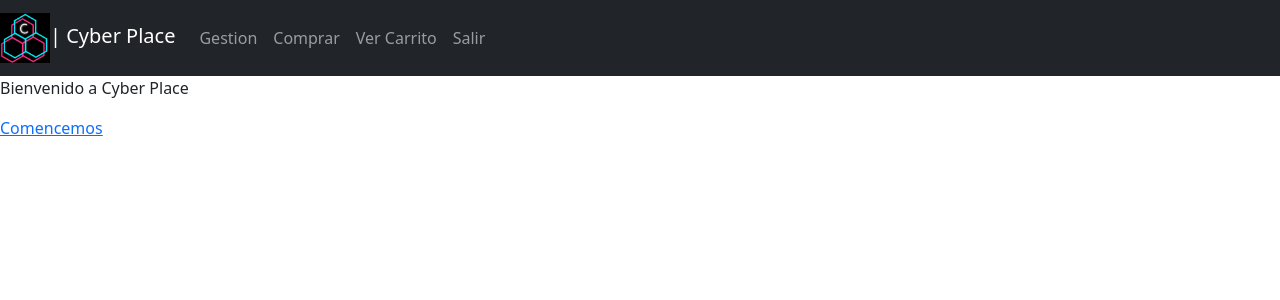
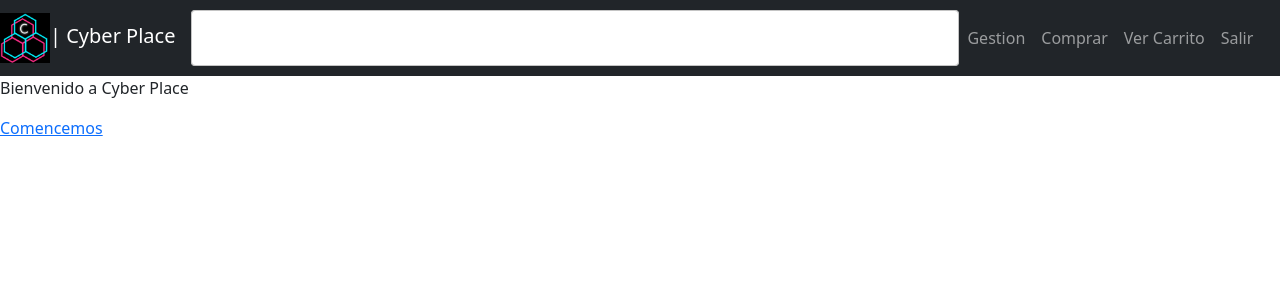
Before and after one commit to Cyber-Place/cyber-place-wa, a React (Create React App) app: page / in a window 1280 px wide. Shown: the top 300 px of the page. Built offline with nearby package versions, Linux system fonts and the light colour scheme.

Commit message:
change to docker-compose. searchbar

```diff
--- a/docker-compose.yml
+++ b/docker-compose.yml
@@ -7,8 +7,8 @@ services:
     build:
       context: .
     volumes:
-      - './:/app'
-      - '/app/node_modules'
+      - './:/usr/src/app'
+      - '/usr/src/app/node_modules'
     ports:
       - 3000:3000
     stdin_open: true
--- a/src/components/header/HeaderLogged.component.jsx
+++ b/src/components/header/HeaderLogged.component.jsx
@@ -1,11 +1,37 @@
-
+import Autocomplete from '@mui/material/Autocomplete';
+import TextField from '@mui/material/TextField';
 
 function HeaderLogged(params) {
+  //Esto es solo para ejemplo
+  const top100Films = [
+    { title: 'The Shawshank Redemption', year: 1994 },
+    { title: 'The Godfather', year: 1972 },
+    { title: 'The Godfather: Part II', year: 1974 }];
+
   return (
     <nav className="navbar navbar-expand-lg navbar-dark bg-dark">
       <a className="navbar-brand" href="/">
         <img src={require('./logo.png')} width='50px' alt='Logo' />
         | Cyber Place</a>
+
+      <div style={{width:'60%'}}>
+      <Autocomplete
+        id="free-solo-demo"
+        freeSolo
+
+        options={top100Films.map((option) => option.title)}
+        renderInput={(params) =>
+        <TextField {...params} label="" variant="outlined" InputLabelProps={{shrink: false}}
+        sx={{
+          backgroundColor:'white',
+          borderRadius:'4px',
+
+        }}
+
+        />}
+      />
+
+      </div>
       <button className="navbar-toggler" type="button" data-toggle="collapse" data-target="#navbarNavAltMarkup" aria-controls="navbarNavAltMarkup" aria-expanded="false" aria-label="Toggle navigation">
         <span className="navbar-toggler-icon"></span>
       </button>
```
Also changed, not shown: src/components/cart/cart.component.jsx (+3 -6 lines).
